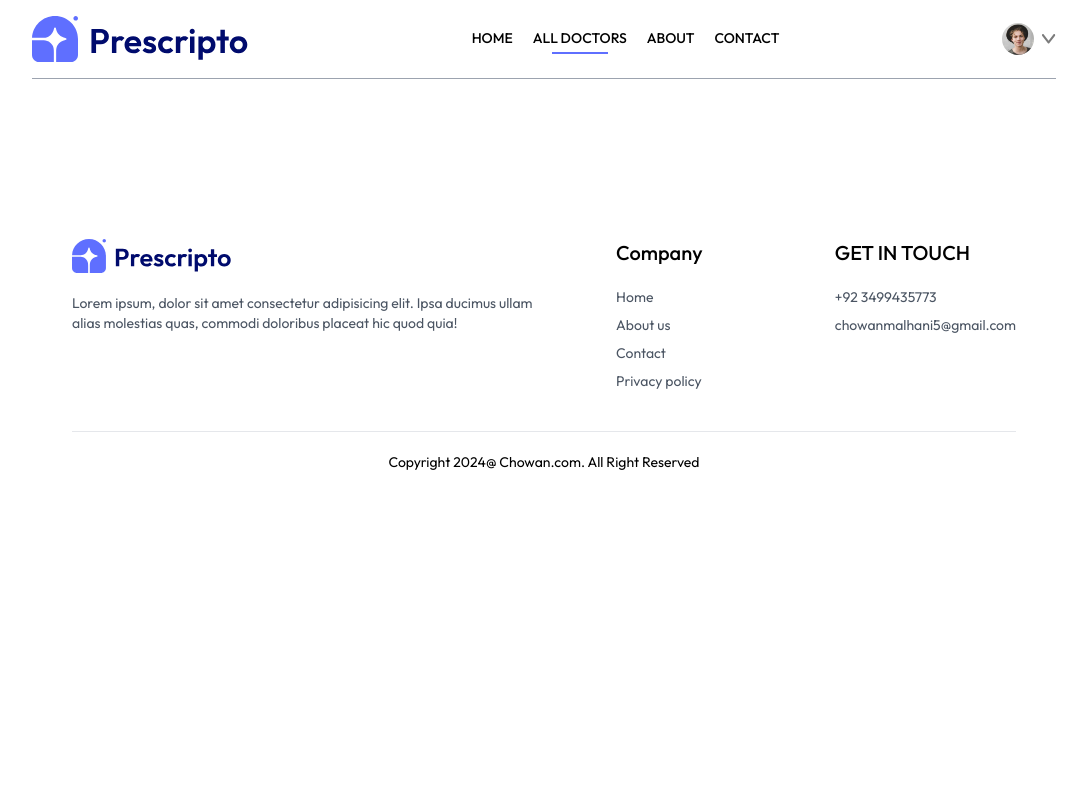
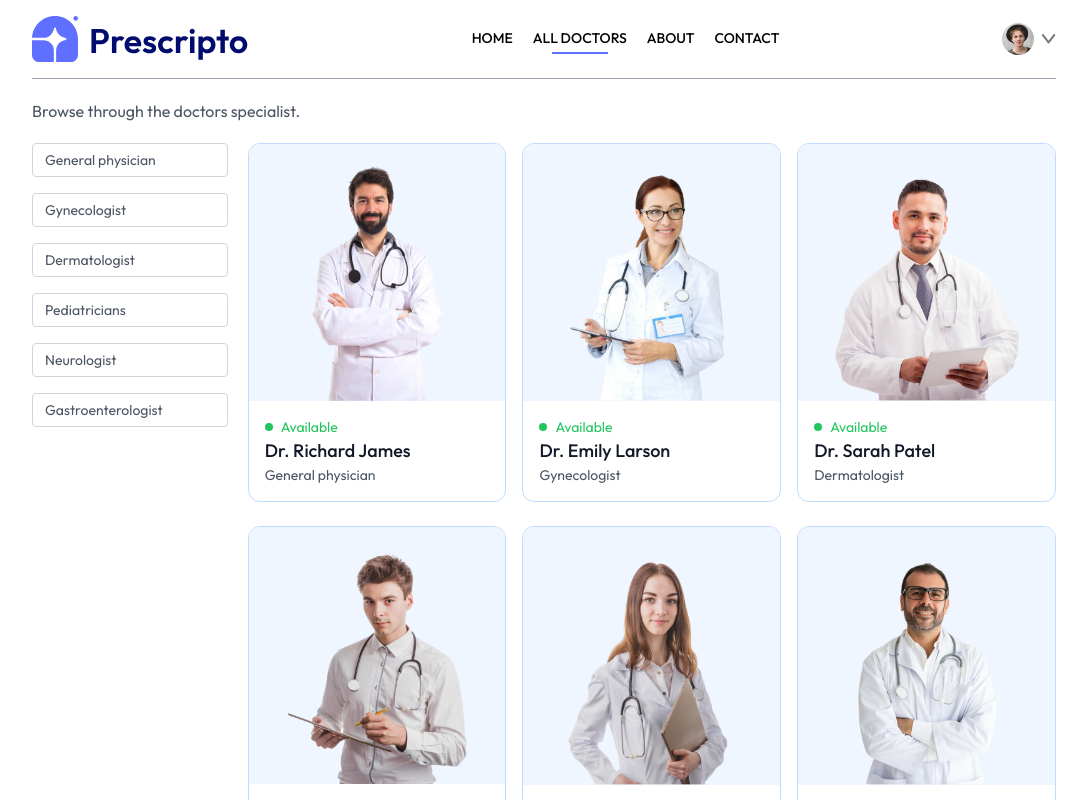
Before and after one commit to chowankumar/DoctorAppointment, a React (Vite) app in the folder frontend/: page /doctors in a window 1280 px wide. Shown: the top 800 px of the page, without its empty margins (96-1183 px from the left). Built offline with nearby package versions, Linux system fonts and the light colour scheme.

Commit message:
complete the doctor page

```diff
--- a/frontend/src/components/NavBar.jsx
+++ b/frontend/src/components/NavBar.jsx
@@ -9,7 +9,7 @@
   const [token, setToken] = useState(true)
   return (
     <div className='flex items-center justify-between text-sm py-4 mb-5 border-b border-b-gray-400'>
-      <img src={assets.logo} alt="" />
+      <img onClick={()=> navigate('/')} src={assets.logo} alt="" />
       <ul className='hidden md:flex items-start gap-5 font-medium'>
         <NavLink to='/'>
           <li className='py-1'>HOME</li>
--- a/frontend/src/components/Speaciality.jsx
+++ b/frontend/src/components/Speaciality.jsx
@@ -13,7 +13,7 @@
                 {
                     specialityData.map((item, index) =>
                     (
-                        <Link onClick={()=> scrollTo(0,0)} className='flex flex-col items-center text-xs cursor-pointer flex-shrink-0 hover:translate-y-[-10px] transition-all duration-500' key={index} to={`/doctor/${item.speciality}`}>
+                        <Link onClick={()=> scrollTo(0,0)} className='flex flex-col items-center text-xs cursor-pointer flex-shrink-0 hover:translate-y-[-10px] transition-all duration-500' key={index} to={`/doctors/${item.speciality}`}>
                             <img className='w-16 sm:w-24 mb-2' src={item.image} alt="" />
                             <p>{item.speciality}</p>
 
--- a/frontend/src/pages/Doctor.jsx
+++ b/frontend/src/pages/Doctor.jsx
@@ -1,8 +1,69 @@
-import React from 'react'
+import React, { useContext, useEffect, useState } from 'react'
+import { useParams,useNavigate  } from 'react-router-dom'
+import { AppContext } from './../context/AppContext'
 
 const Doctor = () => {
+  const { speciality } = useParams();
+  const [filterDoc, setFilterDoc] = useState([])
+  const { doctors } = useContext(AppContext)
+  const navigate = useNavigate();
+
+  const applyFilter = () => {
+    if (speciality) {
+      setFilterDoc(doctors.filter(doc => doc.speciality === speciality))
+    } else {
+      setFilterDoc(doctors)
+    }
+  }
+
+
+  useEffect(() => {
+    applyFilter()
+  }, [doctors, speciality])
+
   return (
     <div>
+      <p className='text-gray-600'>Browse through the doctors specialist.</p>
+      <div className='flex flex-col sm:flex-row items-start gap-5 mt-5'>
+        <div className=' flex flex-col gap-4 text-sm text-gray-600'>
+
+        <p onClick={() => speciality === 'General physician'? navigate('/doctors'): navigate('/doctors/General physician')} className={`w-[94vw] sm:w-auto pl-3 py-1.5 pr-16 border border-gray-300 rounded transiton-all cursor-pointer ${speciality === "General physician"?" bg-indigo-100 text-black":""}`}>General physician</p>
+
+        <p onClick={()=> speciality === 'Gynecologist'? navigate('/doctors'): navigate('/doctors/Gynecologist')} className={`w-[94vw] sm:w-auto pl-3 py-1.5 pr-16 border border-gray-300 rounded transiton-all cursor-pointer ${speciality === "Gynecologist"?" bg-indigo-100 text-black":""}`}>Gynecologist</p>
+
+        <p onClick={()=> speciality === 'Dermatologist'? navigate('/doctors'): navigate('/doctors/Dermatologist')} className={`w-[94vw] sm:w-auto pl-3 py-1.5 pr-16 border border-gray-300 rounded transiton-all cursor-pointer ${speciality === "Dermatologist"?" bg-indigo-100 text-black":""}`}>Dermatologist</p>
+
+        <p onClick={()=> speciality === 'Pediatricians'? navigate('/doctors'): navigate('/doctors/Pediatricians')} className={`w-[94vw] sm:w-auto pl-3 py-1.5 pr-16 border border-gray-300 rounded transiton-all cursor-pointer ${speciality === "Pediatricians"?" bg-indigo-100 text-black":""}`}>Pediatricians</p>
+
+        <p onClick={()=> speciality === 'Neurologist'? navigate('/doctors'): navigate('/doctors/Neurologist')} className={`w-[94vw] sm:w-auto pl-3 py-1.5 pr-16 border border-gray-300 rounded transiton-all cursor-pointer ${speciality === "Neurologist"?" bg-indigo-100 text-black":""}`}>Neurologist</p>
+
+        <p onClick={()=> speciality === 'Gastroenterologist'? navigate('/doctors'): navigate('/doctors/Gastroenterologist')} className={`w-[94vw] sm:w-auto pl-3 py-1.5 pr-16 border border-gray-300 rounded transiton-all cursor-pointer ${speciality === "Gastroenterologist"?" bg-indigo-100 text-black":""}`}>Gastroenterologist</p>
+
+
+        </div>
+
+        <div className='w-full grid grid-cols-auto gap-4 gap-y-6'>
+        {
+          filterDoc.map((item, index) => (
+
+            <div onClick={() => navigate(`/appointment/${item._id}`)} className='border border-blue-200 rounded-xl overflow-hidden cursor-pointer hover:translate-y-[-10px] transition-all duration-500'>
+              <img
+                className='bg-blue-50'
+                src={item.image} alt="" />
+              <div className='p-4'>
+                <div
+                  className='flex items-center gap-2 text-sm text-center text-green-500 '>
+                  <p className='w-2 h-2 bg-green-500 rounded-full'></p><p className=''>Available</p>
+                </div>
+                <p className='text-gray-900 text-lg font-medium'>{item.name}</p>
+                <p className='text-gray-600 text-sm'>{item.speciality}</p>
+              </div>
+            </div>
+          ))}
+      </div>
+
+
+      </div>
 
     </div>
   )
```
